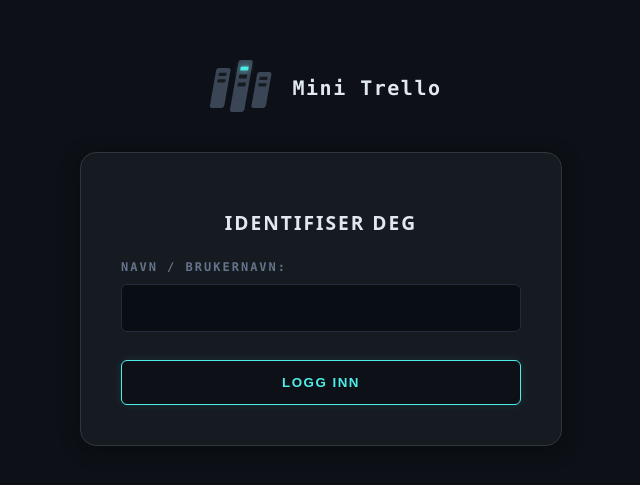
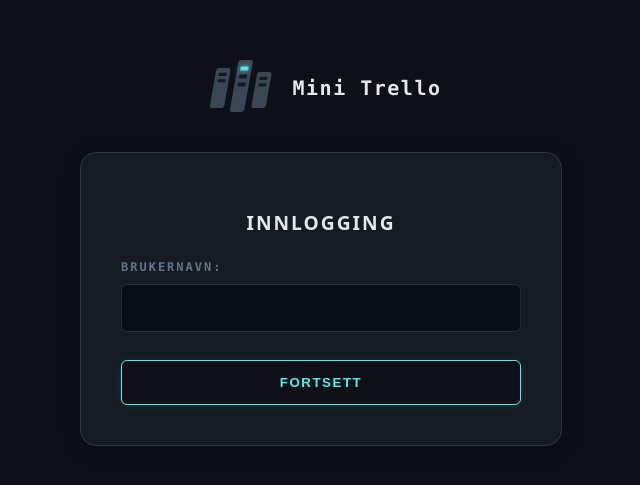
Before and after one commit to thunesti/mini-trello, a Nuxt app: page / in a window 1280 px wide. Shown: the part 153-638 px from the top of the page, without its empty margins (319-959 px from the left). Built offline with nearby package versions, Linux system fonts and the light colour scheme.

Commit message:
update: minor changes

```diff
--- a/app/app.vue
+++ b/app/app.vue
@@ -1,11 +1,8 @@
 <script setup lang="ts">
-import BoardColumn from './components/BoardColumn.vue';
 
 </script>
 
 <template>
-    <BoardColumn></BoardColumn>
-    <BoardColumn></BoardColumn>
     <NuxtLayout>
         <NuxtPage />
     </NuxtLayout>
--- a/app/error.vue
+++ b/app/error.vue
@@ -168,7 +168,7 @@
 
     .stealth-btn {
         background-color: #0D1117;
-        color: #4DEEEA; /* Laser Cyan tekst */
+        color: #4DEEEA;
         border: 1px solid #4DEEEA;
         padding: 14px;
         border-radius: 6px;
--- a/app/layouts/blank.vue
+++ b/app/layouts/blank.vue
@@ -8,11 +8,10 @@
   .blank-layout {
       min-height: 100vh;
       display: flex;
-      flex-direction: column;    /* Legger header og main under hverandre */
-      justify-content: center;   /* Sentrerer innholdet vertikalt (opp/ned) */
-      align-items: center;       /* Sentrerer BÅDE logo-headeren og main horisontalt (høyre/venstre) */
-
-      gap: 24px;                 /* Gir et perfekt, fast mellomrom mellom logoen og kortet */
+      flex-direction: column;
+      justify-content: center;
+      align-items: center;
+      gap: 24px;
       padding: 20px;
       box-sizing: border-box;
   }
--- a/app/pages/index.vue
+++ b/app/pages/index.vue
@@ -23,10 +23,10 @@
 
 	<main class="login-box">
 		<form @submit.prevent="handleLogin" class="login-form">
-			<h2 class="form-title">Identifiser deg</h2>
+			<h2 class="form-title">Innlogging</h2>
 
 			<div class="input-group">
-				<label for="username">Navn / Brukernavn:</label>
+				<label for="username">Brukernavn:</label>
 				<input
 				id="username"
 				v-model="username"
@@ -36,7 +36,7 @@
 				/>
 			</div>
 
-			<button type="submit">Logg inn</button>
+			<button type="submit">FORTSETT</button>
 		</form>
 	</main>
 </template>
```
